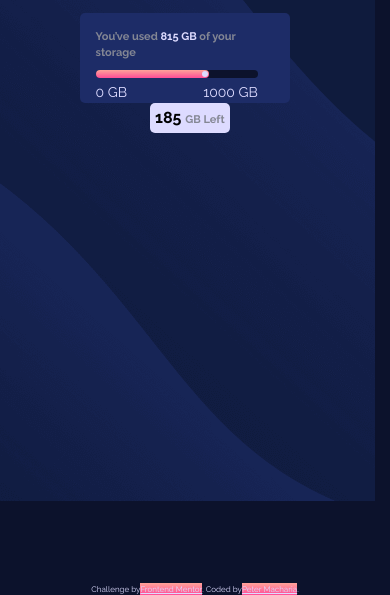
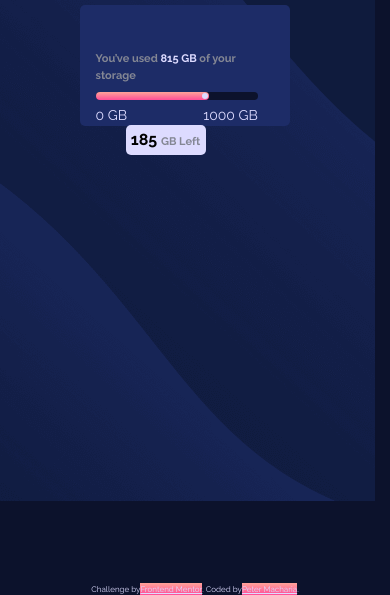
Before and after one commit to Nestamash/fylo-data-storage-component, a plain HTML site: page index.html in a window 390 px wide. Shown: the part 255-850 px from the top of the page. Drawn offline with Linux system fonts and the light colour scheme.

Commit message:
final commit

```diff
--- a/style.css
+++ b/style.css
@@ -110,9 +110,9 @@ article{
 grid-column: span 2;
 }
 .data-left{
-    position: absolute;
+    position: relative;
     top: -20px;
-    right: 40px;
+    right: -190px;
     width: 80px;
     height: 30px;
     display: flex;
@@ -129,6 +129,19 @@ grid-column: span 2;
     font-size: 16px;
     color: black;
 }
+/* speech bubble */
+.data-left:before {
+    content:"";
+    position: absolute;
+    width: 0;
+    height: 0;
+    border-top: 13px solid transparent;
+    border-right: 26px solid var(--Pale-Blue);
+    border-bottom: 13px solid transparent;
+    /* margin: 13px 0 0 -25px; */
+    margin: 30px 20px 0 74px;
+ }
+
 .top-image{
     margin: 1rem .5rem 0;
     margin-top: 1rem;
@@ -236,7 +249,18 @@ picture{
     border-top-right-radius: 50px;
 }
 .data-left{
-    top: 90px;
-    right: 60px;
+    top: 120px;
+    left: 30px;
 }
+.data-left:before {
+    content:"";
+    position: absolute;
+    width: 0;
+    height: 0;
+    border-top: 13px solid transparent;
+    border-right: 26px solid transparent;
+    border-bottom: 13px solid transparent;
+    /* margin: 13px 0 0 -25px; */
+    margin: 30px 20px 0 74px;
+ }
 }
```
